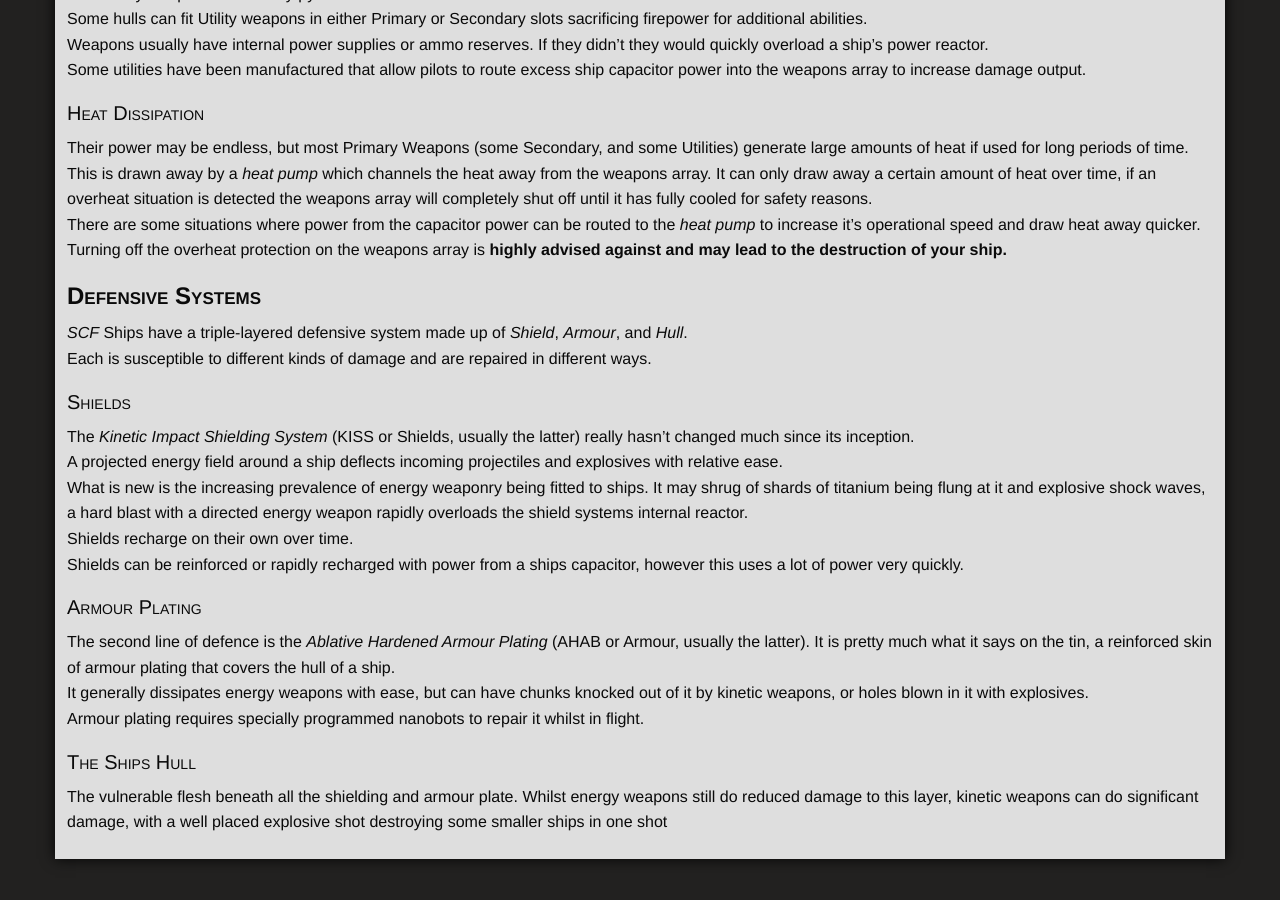
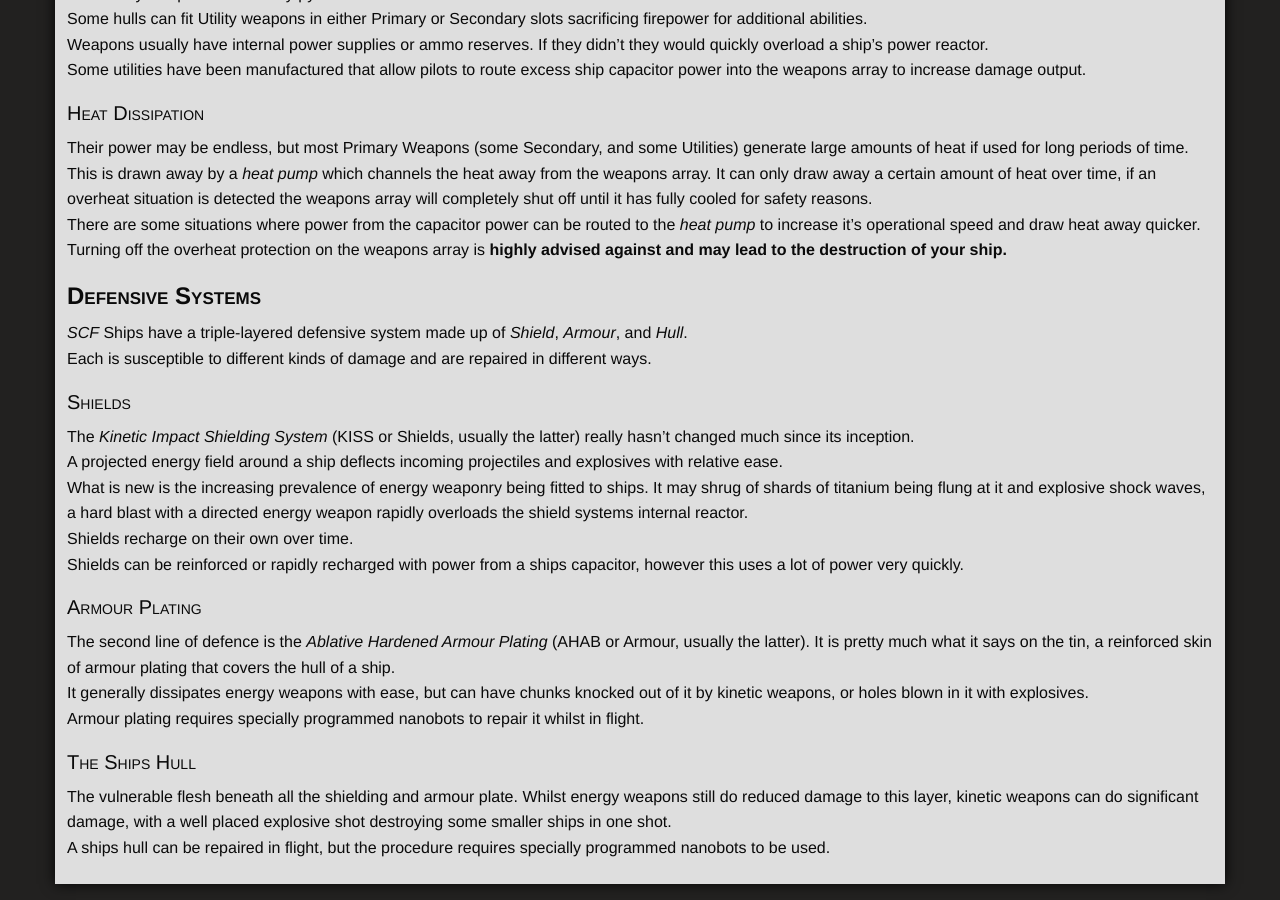
Before and after one commit to ori-sky/polar-space, a Jekyll site: the page built from designs/ships.md, in a window 1280 px wide and 900 px high, scrolled down 1120 px. Built offline with Jekyll 4.4.1, drawn with Linux system fonts in a browser that asks for light colours; nearby versions of some CDN libraries; some web fonts are replaced; our own code applies the rules of GitHub Pages for plain Markdown files; library files that are not in the unit come from our copies; before the commit the page ends 1995 px from its top, so only the background shows below that.

Commit message:
designs/ships.md updated from https://stackedit.io/

```diff
--- a/designs/ships.md
+++ b/designs/ships.md
@@ -54,9 +54,10 @@ The second line of defence is the *Ablative Hardened Armour Plating* (AHAB or Ar
 It generally dissipates energy weapons with ease, but can have chunks knocked out of it by kinetic weapons, or holes blown in it with explosives.
 Armour plating requires specially programmed nanobots to repair it whilst in flight.
 ### The Ships Hull
-The vulnerable flesh beneath all the shielding and armour plate. Whilst energy weapons still do reduced damage to this layer, kinetic weapons can do significant damage, with a well placed explosive shot destroying some smaller ships in one shot
+The vulnerable flesh beneath all the shielding and armour plate. Whilst energy weapons still do reduced damage to this layer, kinetic weapons can do significant damage, with a well placed explosive shot destroying some smaller ships in one shot.
+A ships hull can be repaired in flight, but the procedure requires specially programmed nanobots to be used.
 <!--stackedit_data:
 eyJwcm9wZXJ0aWVzIjoiZXh0ZW5zaW9uczpcbiAgcHJlc2V0Oi
-BnZm1cbiIsImhpc3RvcnkiOlstMjA2NjYzNzAwNiwtMTAzNDAy
-NTkxN119
+BnZm1cbiIsImhpc3RvcnkiOls5ODcwMzc0MjksLTEwMzQwMjU5
+MTddfQ==
 -->
```
